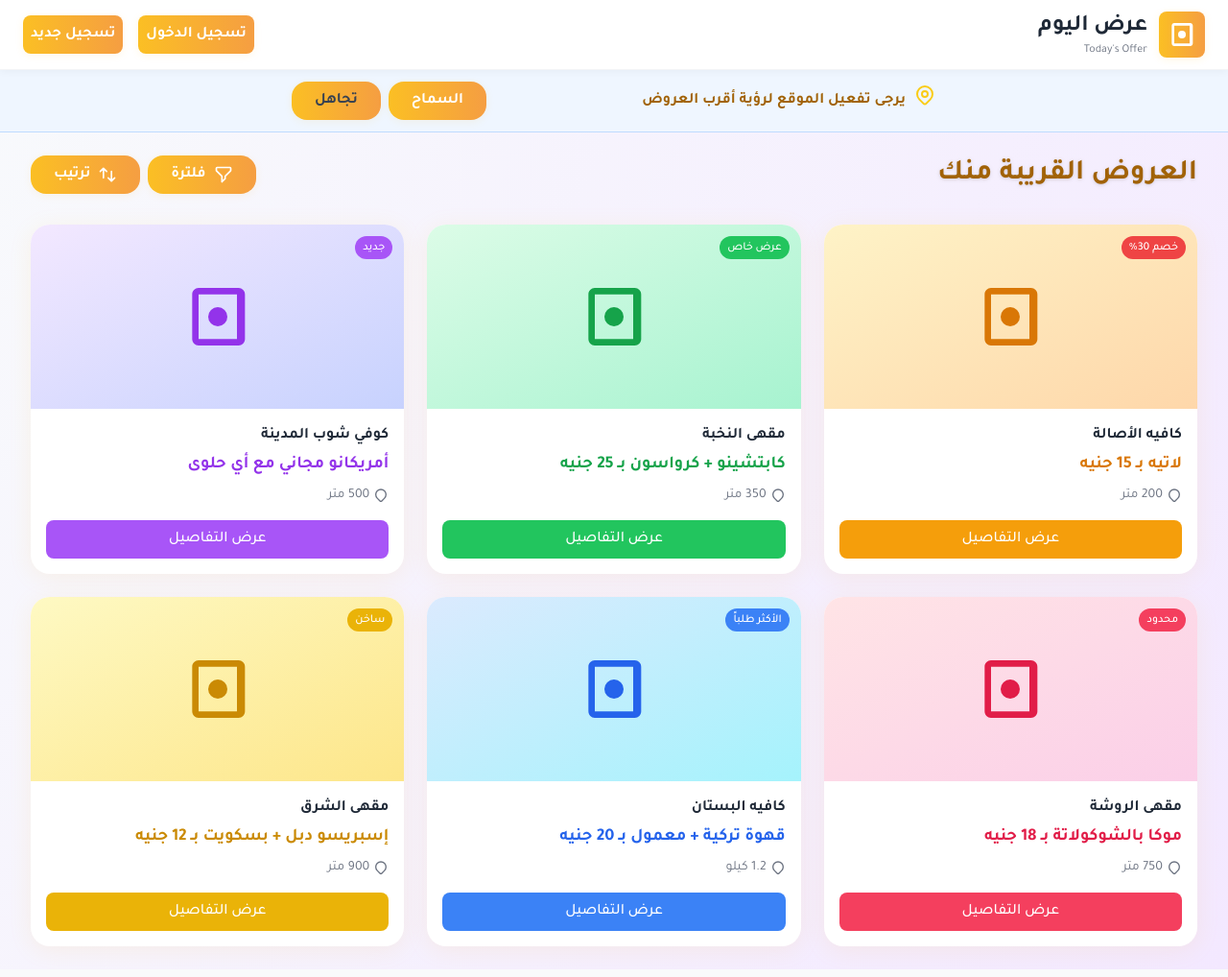
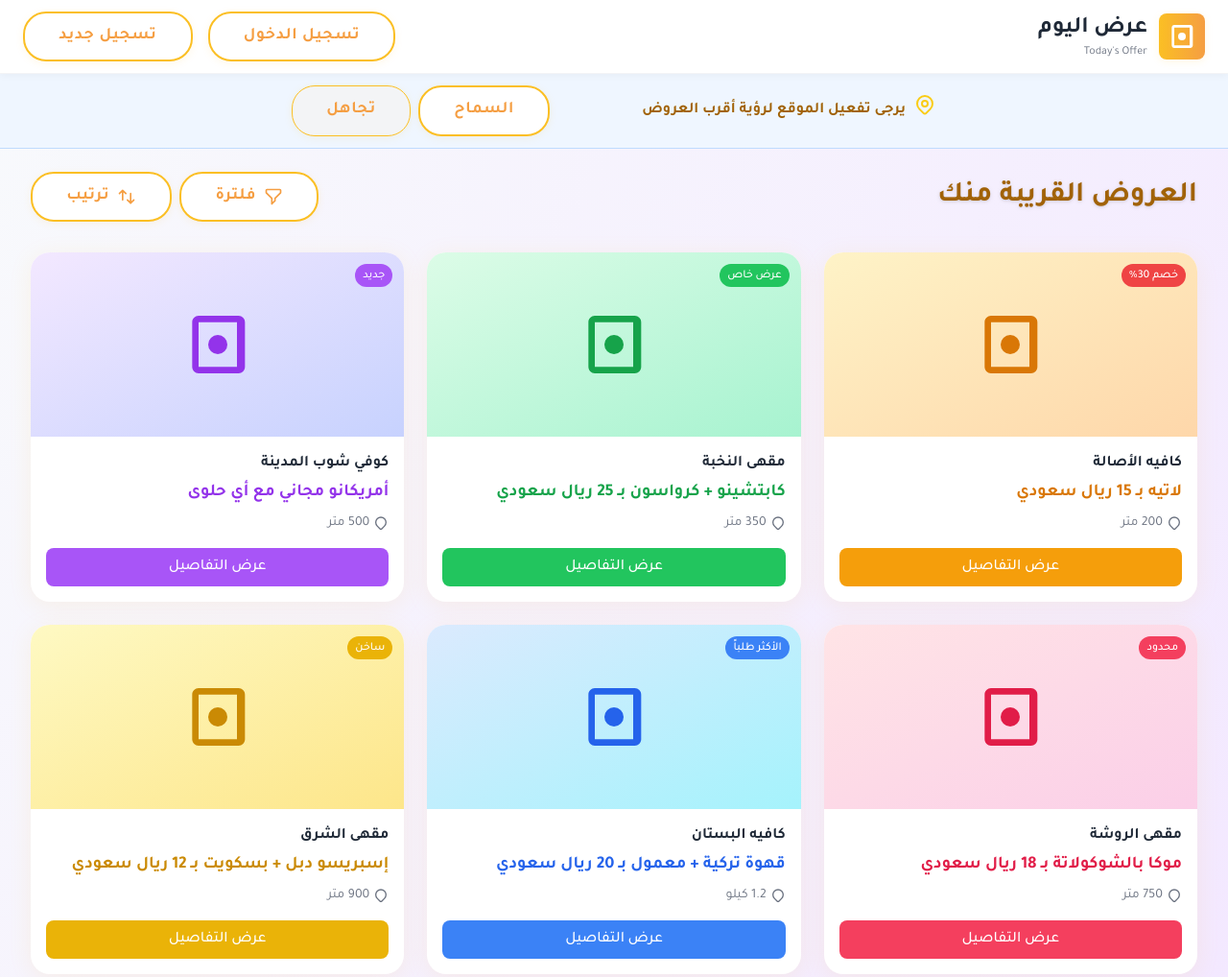
Before and after one commit to SalahJabreel/Today-s-Offer, a plain HTML site: page index.html in a window 1280 px wide. Shown: the top 1018 px of the page at 96% size. Drawn offline with nearby package versions, Linux system fonts and the light colour scheme.

Commit message:
Update index.html
Change styles

```diff
--- a/index.html
+++ b/index.html
@@ -56,17 +56,46 @@
             color: #f59e42 !important;
         }
         .btn {
-            background: linear-gradient(90deg, #fbbf24 0%, #f59e42 100%);
-            color: #fff;
-            border: none;
-            border-radius: 1rem;
-            padding: 0.5rem 1.5rem;
-            font-weight: bold;
+            background: #fff;
+            color: #f59e42;
+            border: 2px solid #fbbf24;
+            border-radius: 1.5rem;
+            padding: 0.7rem 2.2rem;
+            font-weight: 700;
+            font-size: 1.08rem;
+            letter-spacing: 0.7px;
             box-shadow: 0 2px 8px rgba(251, 191, 36, 0.10);
-            transition: background 0.2s;
+            transition: background 0.18s, box-shadow 0.18s, transform 0.18s, color 0.18s;
+            cursor: pointer;
+            outline: none;
+            position: relative;
+            overflow: hidden;
+            display: inline-flex;
+            align-items: center;
+            justify-content: center;
         }
         .btn:hover {
-            background: linear-gradient(90deg, #f59e42 0%, #fbbf24 100%);
+            background: #fffbe6;
+            color: #fbbf24;
+            box-shadow: 0 6px 24px rgba(251, 191, 36, 0.18);
+            transform: translateY(-2px) scale(1.04);
+        }
+        .btn:active {
+            background: #fffbe6;
+            color: #f59e42;
+            box-shadow: 0 2px 8px rgba(251, 191, 36, 0.10);
+            transform: scale(0.97);
+        }
+        .btn.bg-gray-200 {
+            background: #f3f4f6 !important;
+            color: #f59e42 !important;
+            border: 1.5px solid #fbbf24 !important;
+            box-shadow: 0 2px 8px rgba(251, 191, 36, 0.10);
+        }
+        .btn.bg-gray-200:hover {
+            background: #fffbe6 !important;
+            color: #f59e42 !important;
+            box-shadow: 0 6px 24px rgba(251, 191, 36, 0.18);
         }
     </style>
 </head>
@@ -86,8 +115,8 @@
             </div>
         </div>
         <div class="flex items-center space-x-4 space-x-reverse">
-            <button class="p-2 rounded-lg btn">تسجيل الدخول</button>
-            <button class="p-2 rounded-lg btn">تسجيل جديد</button>
+            <button class="btn">تسجيل الدخول</button>
+            <button class="btn">تسجيل جديد</button>
         </div>
     </nav>
 
@@ -103,7 +132,7 @@
         </div>
         <div class="flex space-x-2 space-x-reverse">
             <button onclick="allowLocation()" class="btn">السماح</button>
-            <button onclick="dismissBanner()" class="btn bg-gray-200 text-gray-700">تجاهل</button>
+            <button onclick="dismissBanner()" class="btn bg-gray-200">تجاهل</button>
         </div>
     </div>
     </div>
@@ -146,7 +175,7 @@
                 </div>
                 <div class="p-4">
                     <h3 class="font-bold text-gray-800 mb-1">كافيه الأصالة</h3>
-                    <p class="text-lg font-semibold text-amber-600 mb-2">لاتيه بـ 15 جنيه</p>
+                    <p class="text-lg font-semibold text-amber-600 mb-2">لاتيه بـ 15 ريال سعودي</p>
                     <div class="flex items-center text-gray-500 text-sm mb-4">
                         <svg class="w-4 h-4 ml-1" fill="none" stroke="currentColor" viewBox="0 0 24 24">
                             <path stroke-linecap="round" stroke-linejoin="round" stroke-width="2" d="M17.657 16.657L13.414 20.9a1.998 1.998 0 01-2.827 0l-4.244-4.243a8 8 0 1111.314 0z"></path>
@@ -174,7 +203,7 @@
                 </div>
                 <div class="p-4">
                     <h3 class="font-bold text-gray-800 mb-1">مقهى النخبة</h3>
-                    <p class="text-lg font-semibold text-green-600 mb-2">كابتشينو + كرواسون بـ 25 جنيه</p>
+                    <p class="text-lg font-semibold text-green-600 mb-2">كابتشينو + كرواسون بـ 25 ريال سعودي</p>
                     <div class="flex items-center text-gray-500 text-sm mb-4">
                         <svg class="w-4 h-4 ml-1" fill="none" stroke="currentColor" viewBox="0 0 24 24">
                             <path stroke-linecap="round" stroke-linejoin="round" stroke-width="2" d="M17.657 16.657L13.414 20.9a1.998 1.998 0 01-2.827 0l-4.244-4.243a8 8 0 1111.314 0z"></path>
@@ -230,7 +259,7 @@
                 </div>
                 <div class="p-4">
                     <h3 class="font-bold text-gray-800 mb-1">مقهى الروشة</h3>
-                    <p class="text-lg font-semibold text-rose-600 mb-2">موكا بالشوكولاتة بـ 18 جنيه</p>
+                    <p class="text-lg font-semibold text-rose-600 mb-2">موكا بالشوكولاتة بـ 18 ريال سعودي</p>
                     <div class="flex items-center text-gray-500 text-sm mb-4">
                         <svg class="w-4 h-4 ml-1" fill="none" stroke="currentColor" viewBox="0 0 24 24">
                             <path stroke-linecap="round" stroke-linejoin="round" stroke-width="2" d="M17.657 16.657L13.414 20.9a1.998 1.998 0 01-2.827 0l-4.244-4.243a8 8 0 1111.314 0z"></path>
@@ -258,7 +287,7 @@
                 </div>
                 <div class="p-4">
                     <h3 class="font-bold text-gray-800 mb-1">كافيه البستان</h3>
-                    <p class="text-lg font-semibold text-blue-600 mb-2">قهوة تركية + معمول بـ 20 جنيه</p>
+                    <p class="text-lg font-semibold text-blue-600 mb-2">قهوة تركية + معمول بـ 20 ريال سعودي</p>
                     <div class="flex items-center text-gray-500 text-sm mb-4">
                         <svg class="w-4 h-4 ml-1" fill="none" stroke="currentColor" viewBox="0 0 24 24">
                             <path stroke-linecap="round" stroke-linejoin="round" stroke-width="2" d="M17.657 16.657L13.414 20.9a1.998 1.998 0 01-2.827 0l-4.244-4.243a8 8 0 1111.314 0z"></path>
@@ -286,7 +315,7 @@
                 </div>
                 <div class="p-4">
                     <h3 class="font-bold text-gray-800 mb-1">مقهى الشرق</h3>
-                    <p class="text-lg font-semibold text-yellow-600 mb-2">إسبريسو دبل + بسكويت بـ 12 جنيه</p>
+                    <p class="text-lg font-semibold text-yellow-600 mb-2">إسبريسو دبل + بسكويت بـ 12 ريال سعودي</p>
                     <div class="flex items-center text-gray-500 text-sm mb-4">
                         <svg class="w-4 h-4 ml-1" fill="none" stroke="currentColor" viewBox="0 0 24 24">
                             <path stroke-linecap="round" stroke-linejoin="round" stroke-width="2" d="M17.657 16.657L13.414 20.9a1.998 1.998 0 01-2.827 0l-4.244-4.243a8 8 0 1111.314 0z"></path>
```
